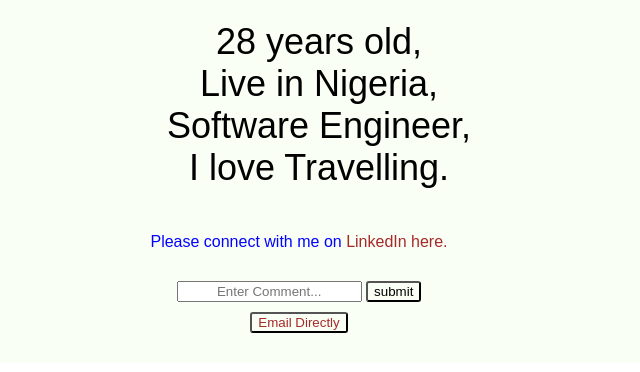
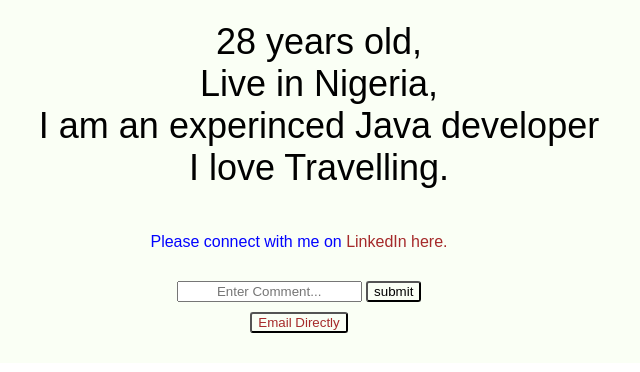
Before and after one commit to Collinsdaberechukwu/personal-website, a plain HTML site: page index.html in a window 1280 px wide. Shown: the part 160-532 px from the top of the page, without its empty margins (341-981 px from the left). Drawn offline with Linux system fonts and the light colour scheme.

Commit message:
Update index.html
fun fact update

```diff
--- a/index.html
+++ b/index.html
@@ -21,7 +21,7 @@
             <ul>
                  <li>28 years old,</li>
                  <li>Live in Nigeria,</li>
-                 <li>Software Engineer,</li>
+                 <li>I am an experinced Java developer</li>
                  <li>I love Travelling.</li>
            </ul>
            </div>
```
